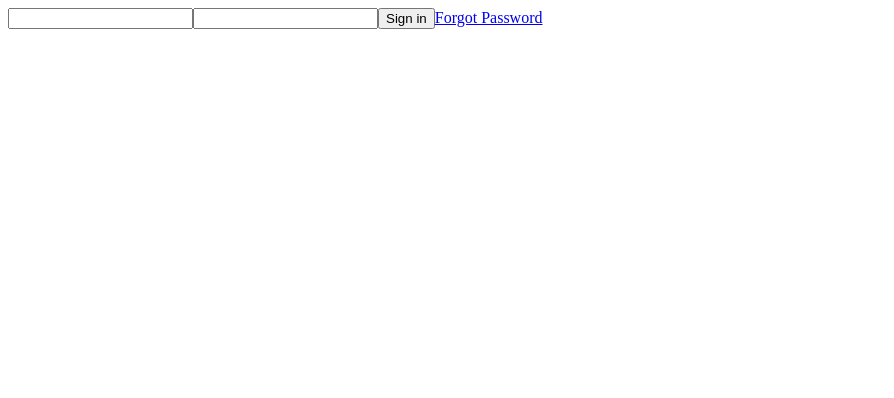
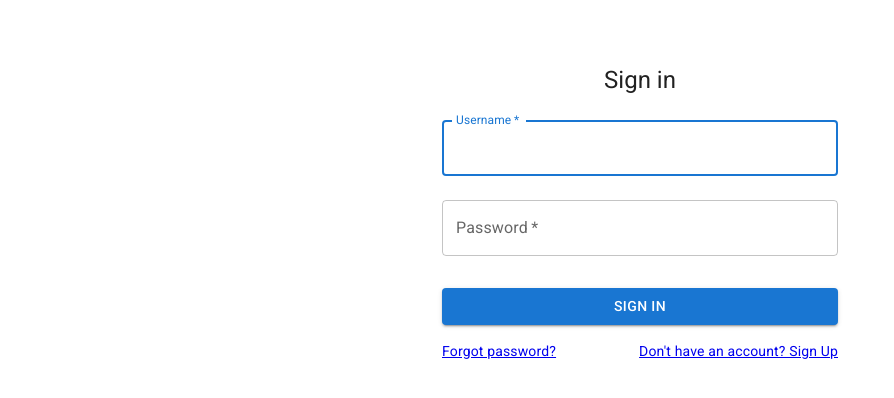
Before and after one commit to mmrosatab/challeng-segware, a React (Create React App) app in the folder posts-and-upvotes/: page / in a window 1280 px wide. Shown: the top 398 px of the page, without its empty margins (0-894 px from the left). Built offline with nearby package versions, Linux system fonts and the light colour scheme.

Commit message:
Refactor: Login page refactor and add MUI

```diff
--- a/package.json
+++ b/package.json
@@ -1,5 +1,8 @@
 {
   "dependencies": {
     "react-router-dom": "6"
+  },
+  "scripts": {
+    "test": "jest"
   }
 }
--- a/posts-and-upvotes/public/index.html
+++ b/posts-and-upvotes/public/index.html
@@ -11,6 +11,14 @@
     />
     <link rel="apple-touch-icon" href="%PUBLIC_URL%/logo192.png" />
     <link rel="manifest" href="%PUBLIC_URL%/manifest.json" />
+    <link
+      rel="stylesheet"
+      href="https://fonts.googleapis.com/icon?family=Material+Icons"
+    />
+    <link
+      rel="stylesheet"
+      href="https://fonts.googleapis.com/css?family=Roboto:300,400,500,700&display=swap"
+    />
     <title>Posts and upvotes</title>
   </head>
   <body>
--- a/posts-and-upvotes/src/App.js
+++ b/posts-and-upvotes/src/App.js
@@ -1,14 +1,11 @@
 import Login from "./pages/Login";
+import "normalize.css";
 
-const URL_SIGN_UP = "https://segware-book-api.segware.io/api/sign-in";
-const URL_FEEDS = "https://segware-book-api.segware.io/api/feeds";
-const URL_FEED = "https://segware-book-api.segware.io/api/feed";
-const URL_REACTION = "https://segware-book-api.segware.io/api/reaction";
+// const URL_SIGN_UP = "https://segware-book-api.segware.io/api/sign-in";
+// const URL_FEEDS = "https://segware-book-api.segware.io/api/feeds";
+// const URL_FEED = "https://segware-book-api.segware.io/api/feed";
+// const URL_REACTION = "https://segware-book-api.segware.io/api/reaction";
 
 export default function App() {
-  return (
-    <main>
-      <Login />
-    </main>
-  );
+  return <Login />;
 }
--- /dev/null
+++ b/posts-and-upvotes/src/PrivateRouter.js
@@ -0,0 +1,3 @@
+import { useAuth } from "./context/AuthContext";
+
+export default function PrivateRouter({ children }) {}
--- /dev/null
+++ b/posts-and-upvotes/src/context/AuthContext/util.js
@@ -0,0 +1,23 @@
+import axios from "axios";
+const URL_SIGN_IN = "https://segware-book-api.segware.io/api/sign-in";
+
+export function setTokenLocalStorage(token) {
+  localStorage.setItem("token", `Bearer ${token}`);
+}
+
+export function removeTokenLocalStorage() {
+  localStorage.removeItem("token");
+}
+
+export function getTokenLocalStorage() {
+  localStorage.getItem("token");
+}
+
+export async function LoginRequest(username, password) {
+  try {
+    const request = await axios.post(URL_SIGN_IN, { username, password });
+    return request.data;
+  } catch (error) {
+    return null;
+  }
+}
--- /dev/null
+++ b/posts-and-upvotes/src/context/AuthProvider/index.js
@@ -0,0 +1,38 @@
+import React, { createContext, useEffect, useState } from "react";
+import {
+  getTokenLocalStorage,
+  removeTokenLocalStorage,
+  setTokenLocalStorage,
+  LoginRequest,
+} from "../AuthContext/util";
+
+export const AuthContext = createContext();
+
+export function AuthProvider({ children }) {
+  const [token, setToken] = useState(null);
+
+  useEffect(() => {
+    const token = getTokenLocalStorage();
+
+    if (token) {
+      setToken(token);
+    }
+  }, []);
+
+  // after change for sign in vs sign out
+  async function authenticate(username, password) {
+    const response = await LoginRequest(username, password);
+    const token = response.data;
+    setTokenLocalStorage(token);
+  }
+
+  function logout() {
+    removeTokenLocalStorage();
+  }
+
+  return (
+    <AuthContext.Provider value={{ ...token, authenticate, logout }}>
+      {children}
+    </AuthContext.Provider>
+  );
+}
--- a/posts-and-upvotes/src/index.js
+++ b/posts-and-upvotes/src/index.js
@@ -5,9 +5,11 @@ import NotFound from "./pages/NotFound";
 import Home from "./pages/Home";
 import ForgotPassword from "./pages/ForgotPassword";
 import App from "./App";
+import { AuthProvider } from "./context/AuthProvider";
 
 ReactDOM.render(
   <BrowserRouter>
+    <AuthProvider>
       <Routes>
         <Route path="/" exact element={<App />} />
         <Route path="/forgot-password" exact element={<ForgotPassword />} />
@@ -15,6 +17,7 @@ ReactDOM.render(
         {/* <Route path="/changepassword" exact element={<ChangePassword />} /> */}
         <Route path="*" element={<NotFound />} />
       </Routes>
+    </AuthProvider>
   </BrowserRouter>,
   document.getElementById("root")
 );
--- a/posts-and-upvotes/src/pages/Login/index.js
+++ b/posts-and-upvotes/src/pages/Login/index.js
@@ -1,62 +1,103 @@
-import { useState, useContext } from "react";
-import { Link, useNavigate } from "react-router-dom";
-
-const URL_SIGN_IN = "https://segware-book-api.segware.io/api/sign-in";
+import { Link as LinkRouter } from "react-router-dom";
+import Button from "@mui/material/Button";
+import CssBaseline from "@mui/material/CssBaseline";
+import TextField from "@mui/material/TextField";
+import Grid from "@mui/material/Grid";
+import Box from "@mui/material/Box";
+import Typography from "@mui/material/Typography";
+import Container from "@mui/material/Container";
+import { createTheme, ThemeProvider } from "@mui/material/styles";
 
 export default function Login() {
-  const [username, setUsername] = useState("");
-  const [password, setPassword] = useState("");
-  const [token, setToken] = useState("");
-
-  function loginDataIsEmpty() {
-    return username.length === 0 || password.length === 0;
+  function isSomeEmpty(data) {
+    return data.username.length === 0 || data.password.length === 0;
   }
 
-  function handleClickSignIn() {
-    const loginData = {
-      username: username,
-      password: password,
+  // function handleInputChange() {}
+  // function handleSuccessLogin() {}
+  // function handleFailLogin() {}
+
+  function handleSubmit(event) {
+    event.preventDefault();
+    const formData = new FormData(event.currentTarget);
+    const data = {
+      username: formData.get("username"),
+      password: formData.get("password"),
     };
 
-    if (loginDataIsEmpty()) {
-      return;
-    }
-
-    sendRequest(loginData);
+    if (isSomeEmpty(data)) return;
   }
 
-  function sendRequest(loginData) {
-    const requestOptions = {
-      method: "POST",
-      headers: {
-        Accept: "application/json",
-        "Content-Type": "application/json",
-      },
-      body: JSON.stringify(loginData),
-    };
-
-    fetch(URL_SIGN_IN, requestOptions)
-      .then((response) => response.json())
-      .then((data) => setToken(data))
-      .catch((error) => console.error(`Error: ${console.error()}`));
-  }
-
-  function handleClickForgotPassword() {}
-  function handleSuccessLogin() {}
-  function handleFailLogin() {}
+  const theme = createTheme();
 
   return (
-    <main>
-      <input
-        value={username}
-        onChange={(event) => setUsername(event.target.value)}
-      />
-      <input
-        value={password}
-        onChange={(event) => setPassword(event.target.value)}
-      />
-      <button onClick={() => handleClickSignIn()}>Sign in</button>
-      <Link to="/forgot-password">Forgot Password</Link>
-    </main>
+    <ThemeProvider theme={theme}>
+      <Container component="main" maxWidth="xs">
+        <CssBaseline />
+        <Box
+          sx={{
+            marginTop: 8,
+            display: "flex",
+            flexDirection: "column",
+            alignItems: "center",
+          }}
+        >
+          <Typography component="h1" variant="h5">
+            Sign in
+          </Typography>
+          <Box
+            component="form"
+            onSubmit={handleSubmit}
+            noValidate
+            sx={{ mt: 1 }}
+          >
+            <TextField
+              margin="normal"
+              required
+              fullWidth
+              id="username"
+              label="Username"
+              name="username"
+              autoComplete="username"
+              autoFocus
+            />
+            <TextField
+              margin="normal"
+              required
+              fullWidth
+              name="password"
+              label="Password"
+              type="password"
+              id="password"
+              autoComplete="current-password"
+            />
+            <Button
+              type="submit"
+              fullWidth
+              variant="contained"
+              sx={{ mt: 3, mb: 2 }}
+            >
+              Sign In
+            </Button>
+            <Grid container>
+              <Grid item xs>
+                <Typography variant="body2">
+                  <LinkRouter to="/forgot-password">
+                    Forgot password?
+                  </LinkRouter>
+                </Typography>
+              </Grid>
+              <Grid item>
+                <Typography variant="body2">
+                  <LinkRouter to="/forgot-password">
+                    {"Don't have an account? Sign Up"}
+                  </LinkRouter>
+                </Typography>
+              </Grid>
+            </Grid>
+          </Box>
+        </Box>
+      </Container>
+    </ThemeProvider>
   );
 }
```
Also changed, not shown: posts-and-upvotes/package.json (+9 -0 lines), posts-and-upvotes/src/context/AuthContext/index.js (added, +7 -0 lines), posts-and-upvotes/src/setupTests.js (added, +5 -0 lines), 2 other files (tests, documents, lock files or other folders). Lines whose indentation alone changed are shown as unchanged.
